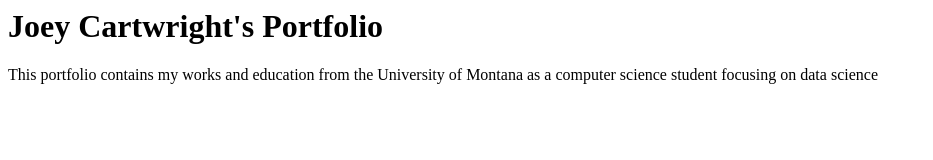
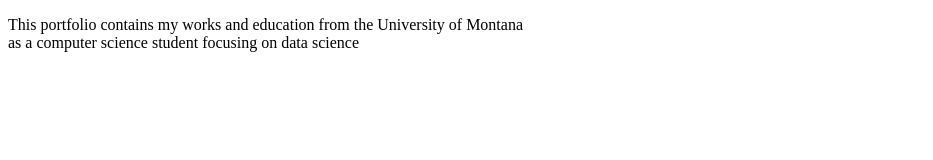
Before and after one commit to JoeyCartwright/JoeyCartwright.github.io, a plain HTML site: page index.html in a window 1280 px wide. Shown: the whole page, without its empty margins (0-933 px from the left). Drawn offline with Linux system fonts and the light colour scheme.

Commit message:
Update index.html

```diff
--- a/index.html
+++ b/index.html
@@ -1,5 +1,15 @@
-<h1>Joey Cartwright's Portfolio</h1>
+<!DOCTYPE html>
+<html lang="en">
+
+<head>
+<title>Joey Cartwright's Portfolio</title>
+</head>
+
+<body>
 <p>
-This portfolio contains my works and education from the University of Montana
+This portfolio contains my works and education from the University of Montana<br>
 as a computer science student focusing on data science
 </p>
+</body>
+
+</html>
```
